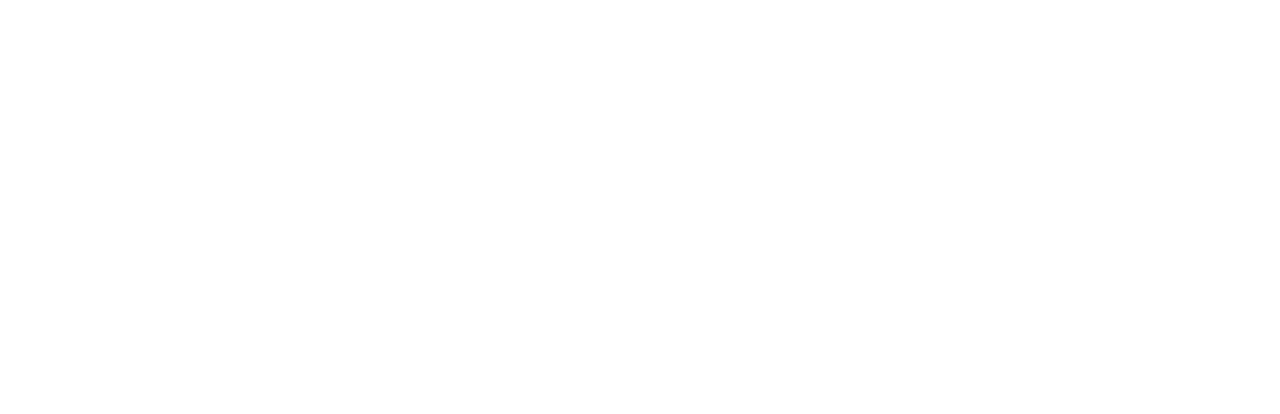
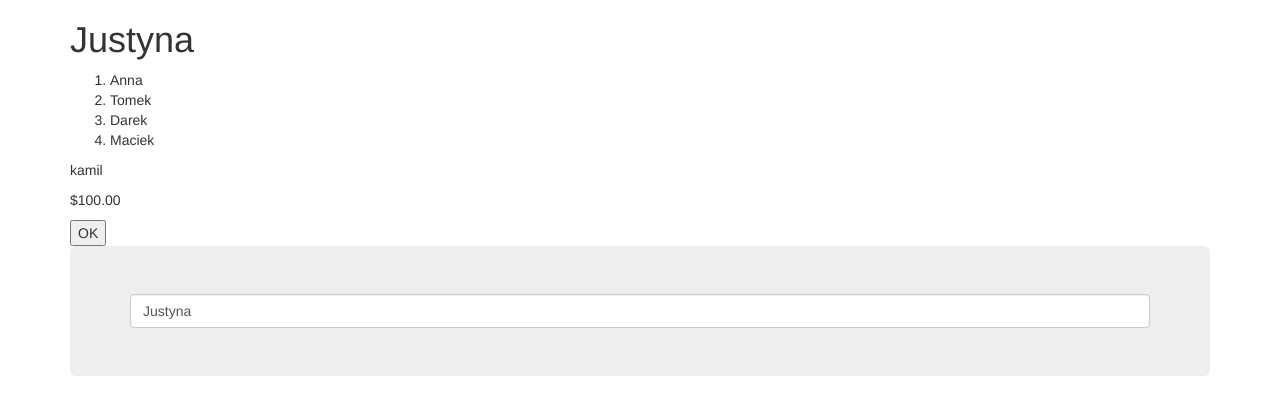
Before and after one commit to justyna124/angular-training, a website: page app/index.html in a window 1280 px wide. Drawn offline with nearby package versions, Linux system fonts and the light colour scheme.

Commit message:
ng-repeat, controller function

```diff
--- a/app/app.js
+++ b/app/app.js
@@ -1,6 +1,6 @@
 (function ()
 {
     'use strict';
-
+    angular.module('exercise1', []);
 
 })();
--- a/app/index.html
+++ b/app/index.html
@@ -1,14 +1,32 @@
 <!DOCTYPE html>
-<html>
+<html ng-app="exercise1">
 <head lang="en">
     <title>AngularJS Tutorials</title>
     <link rel="stylesheet" href="bower_components/bootstrap/dist/css/bootstrap.min.css">
 </head>
 
-<body>
+<body ng-controller="UserController as userCtrl">
+<div class="container">
+    <h1>
+        {{userCtrl.name}} </h1>
+    <ol>
+        <li ng-repeat="n in userCtrl.names">{{n}}</li>
+    </ol>
+    <p>{{userCtrl.user.name|lowercase}}</p>
 
+    <p ng-show="userCtrl.user.age!==22">{{userCtrl.user.age}}</p>
+
+    <p>{{userCtrl.user.wallet|currency}}</p>
+
+    <button ng-click="userCtrl.spendMoney(20)">OK</button>
+    <div class="jumbotron">
+        <input type="text" class="form-control" ng-model="userCtrl.name"/>
+    </div>
+</div>
 
 <script src="bower_components/angular/angular.min.js"></script>
 <script src="app.js"></script>
+<script src="user.controller.js"></script>
+
 </body>
 </html>
--- /dev/null
+++ b/app/user.controller.js
@@ -0,0 +1,24 @@
+(function ()
+{
+    'use strict';
+
+    function UserController()
+    {
+        var ctrl = this;
+        ctrl.name = 'Justyna';
+        ctrl.names = ['Anna', 'Tomek', 'Darek', 'Maciek'];
+
+        ctrl.user = {
+            name: 'Kamil',
+            age: 22,
+            phone:2364554,
+            wallet:100
+        };
+
+        ctrl.spendMoney=function(a){
+            ctrl.user.wallet-=a;
+        };
+    }
+
+    angular.module('exercise1').controller('UserController', UserController);
+})();
```
